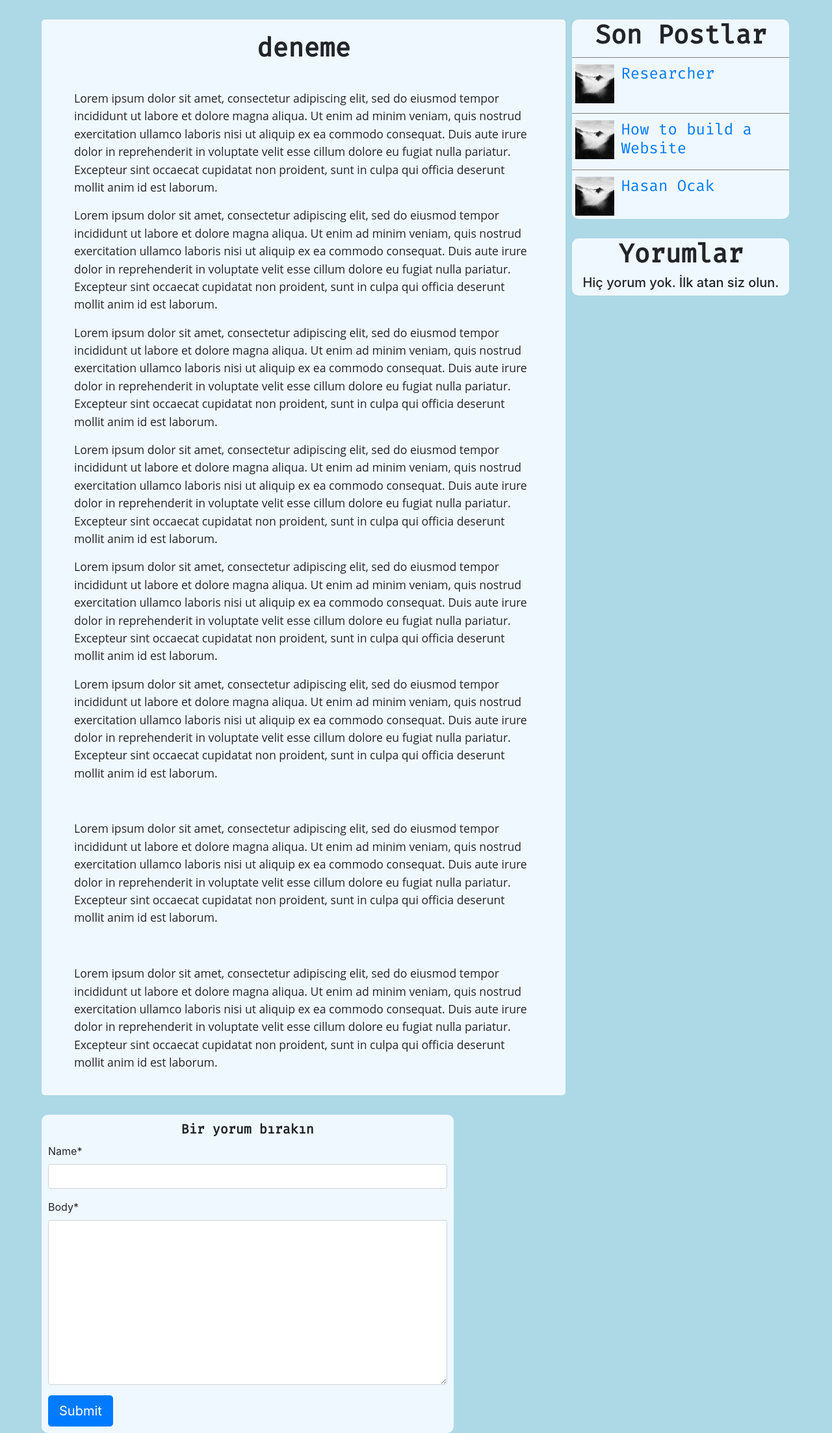
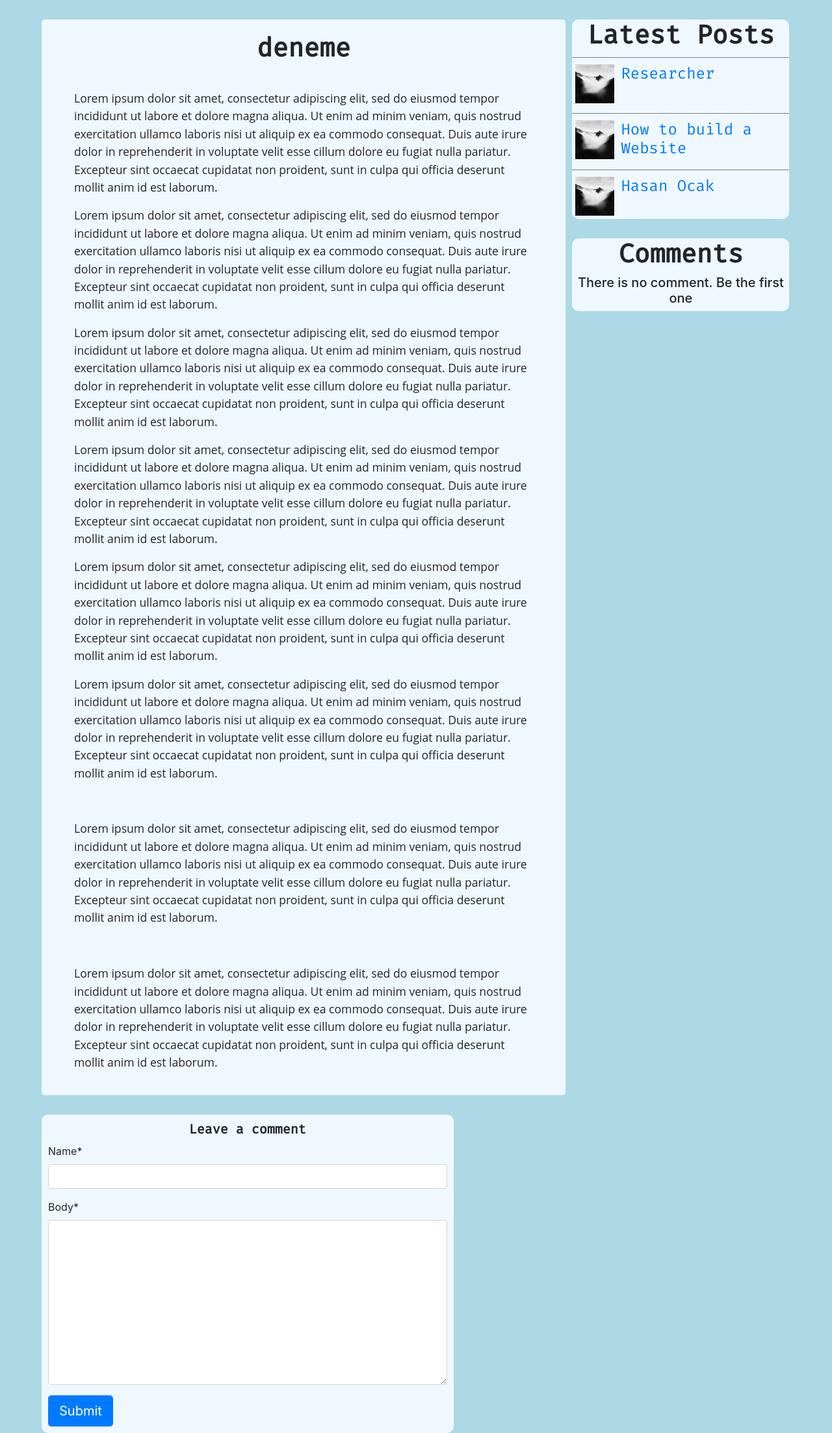
Before and after one commit to ocakhasan/blog_page, a Django app: a page that uses blog/templates/blog/base.html in a window 1280 px wide. Shown: the part 56-2262 px from the top of the page at 65% size. Run offline with Django 3.2, Linux system fonts and the light colour scheme; data comes from the database, SQL or seed files in the repository; data that the repository does not hold is empty; some libraries are stand-ins or nearby versions.

Commit message:
html files updated

```diff
--- a/blog/templates/blog/about.html
+++ b/blog/templates/blog/about.html
@@ -12,7 +12,7 @@
         </div>
         <div class="writing">
           <h2 class="color-3">
-            <b>Hakkımda</b>
+            <b>About me</b>
           </h2>
           <h3>Lorem ipsum dolor sit amet consectetur adipisicing elit. Recusandae, odio!</h3>
           <p class="p-first text-black">
--- a/blog/templates/blog/base.html
+++ b/blog/templates/blog/base.html
@@ -5,7 +5,7 @@
         <link rel="stylesheet" type="text/css" href="{% static 'blog/main.css' %}">
         {% block extrahead %}{% endblock %}
         <link rel="shortcut icon" type="image/x-icon" href="{% static 'image/logo.png'%}" />
-        <title>blog</title>
+        <title>Blog Page</title>
         <link href="{% static "tinymce/css/prism.css" %}" rel="stylesheet">
         <meta name="viewport" content="width=device-width, initial-scale=1" />
         <link rel="stylesheet" href="https://maxcdn.bootstrapcdn.com/bootstrap/4.0.0/css/bootstrap.min.css" integrity="sha384-Gn5384xqQ1aoWXA+058RXPxPg6fy4IWvTNh0E263XmFcJlSAwiGgFAW/dAiS6JXm"
--- a/blog/templates/blog/contact.html
+++ b/blog/templates/blog/contact.html
@@ -7,7 +7,7 @@
 {% block content %}
   {% if new_contact %}
   <div class="alert alert-success" role="alert">
-    Formunuz Bize Ulaşmıştır. En kısa sürede geri dönüş sağlanacaktır.
+    Your contact has been reached. I will return as soon as possible
   </div>
   {% else %}
   <div class="info">
--- a/blog/templates/blog/index.html
+++ b/blog/templates/blog/index.html
@@ -8,7 +8,7 @@
 
     <div class="page-wrapper">
         <div class="post-slider">
-            <h1 class="slider-title">Öne Çıkan Postlar</h1>
+            <h1 class="slider-title">Latest Posts</h1>
             <i class="fa fa-chevron-left prev"></i>
             <i class="fa fa-chevron-right next"></i>
 
@@ -30,7 +30,7 @@
 
     <div class="content">
         <div class="main-content">
-            <h1 class="recent-post-title">Son Postlar</h1>
+            <h1 class="recent-post-title">All Posts</h1>
             {% for post in post_list %}
             <div class="post clearfix">
                 <img src="{{post.image.url}}" alt="" class="post-image">
--- a/blog/templates/blog/post_detail.html
+++ b/blog/templates/blog/post_detail.html
@@ -16,7 +16,7 @@
     </div>
 
     <div class="sidebar">
-      <h1>Son Postlar</h1>
+      <h1>Latest Posts</h1>
       <div class="popular">
         {% for post in latest %}
         {% if post.title != title %}
@@ -31,7 +31,7 @@
 
     <div class="comments">
       {% if comments %}
-      <h1>Yorumlar</h1>
+      <h1>Comments</h1>
       {% for comment in comments %}
         <div class="single-comment">
           <p class="comment-name">
@@ -44,8 +44,8 @@
         </div>
       {% endfor %}
       {% else %}
-        <h1>Yorumlar</h1>
-        <h5>Hiç yorum yok. İlk atan siz olun.</h1>
+        <h1>Comments</h1>
+        <h5>There is no comment. Be the first one</h1>
       {% endif %}
     </div>
 
@@ -55,7 +55,7 @@
         Your comment is awaiting moderation
       </div>
       {% else %}
-      <h5>Bir yorum bırakın</h5>
+      <h5>Leave a comment</h5>
       <form method="post" class="form_comment">
         {{ comment_form | crispy }}
         {% csrf_token %}
```
